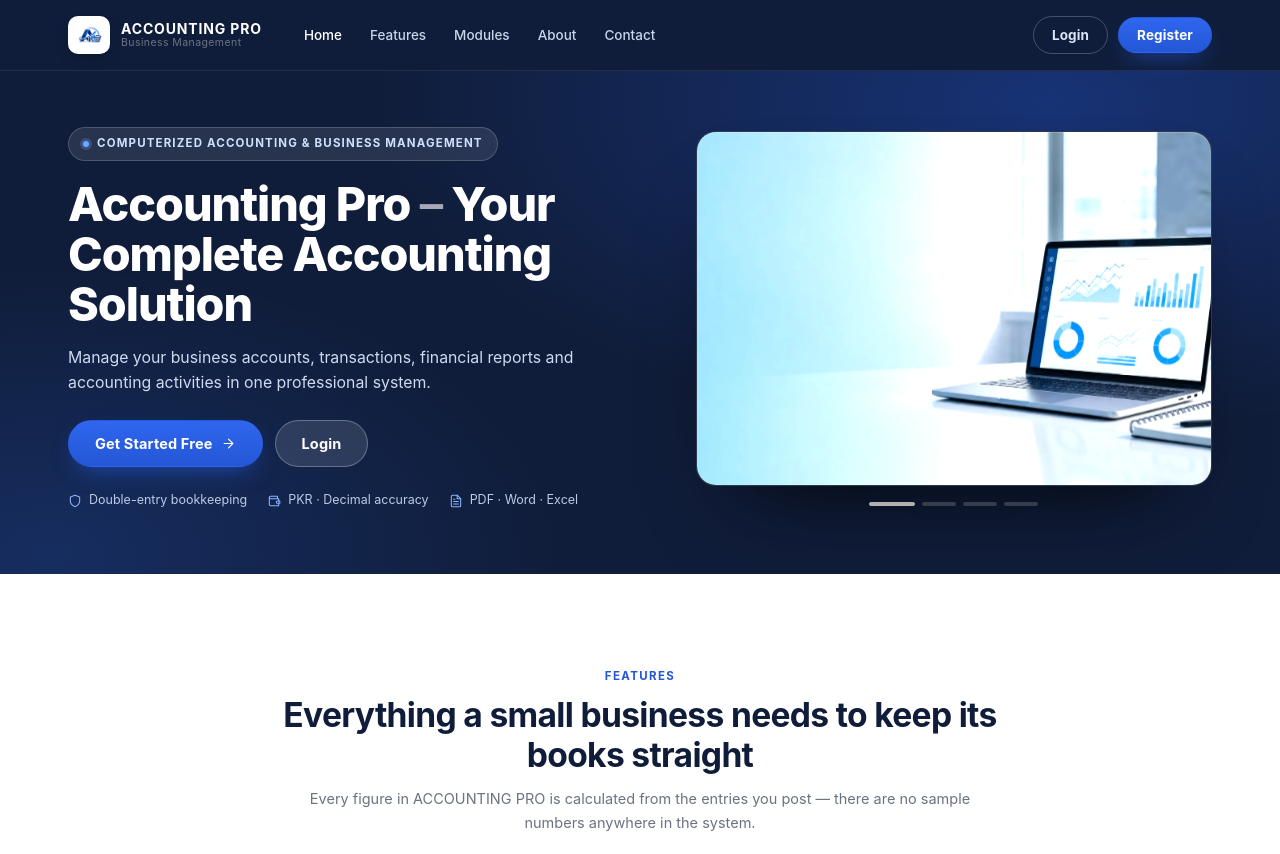
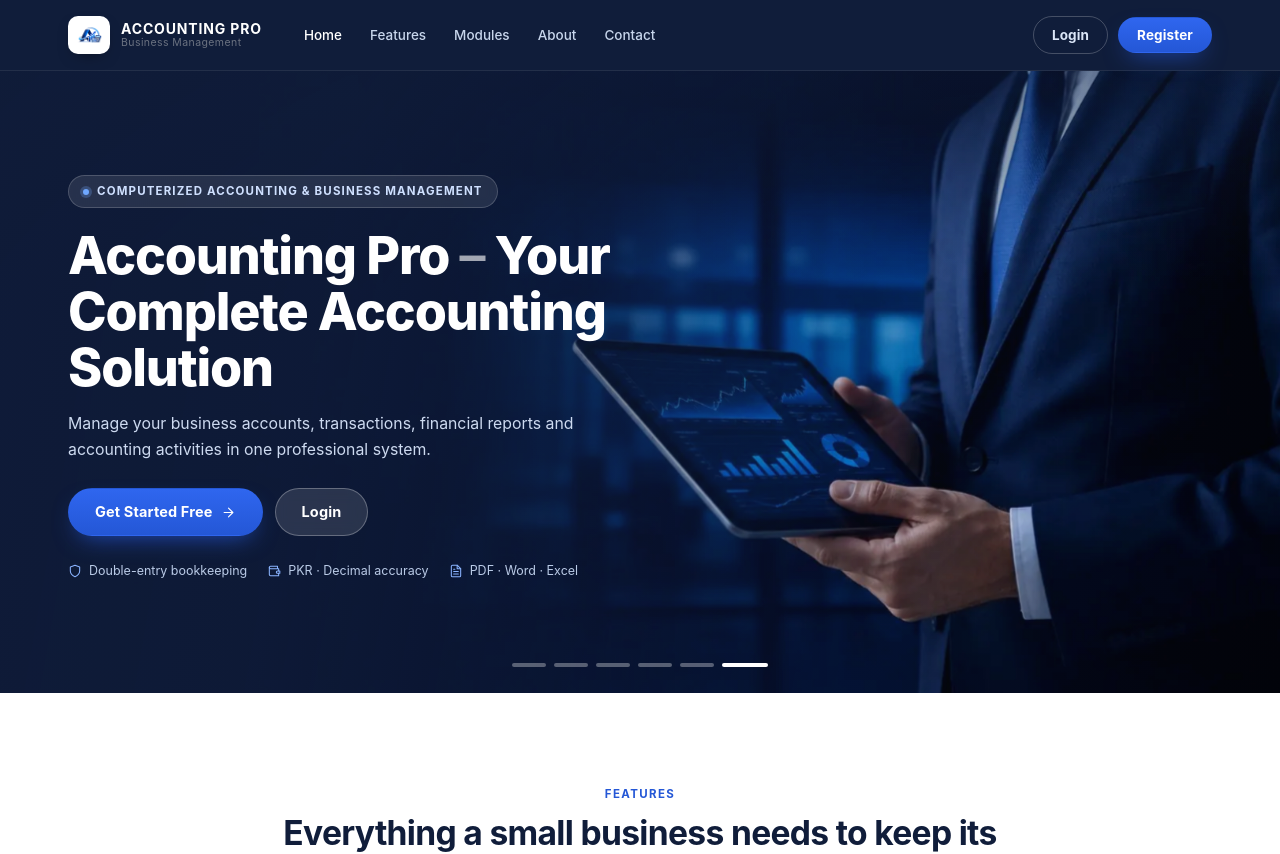
Before and after one commit to muzamiliqbal0393-png/accounting-pro3, a Flask app: page / in a window 1280 px wide. Shown: the top 854 px of the page. Run offline with Flask 3, Linux system fonts and the light colour scheme; some libraries are stand-ins or nearby versions.

Commit message:
Hero: full-bleed background slider again, 1.5s per slide, two new business photos (6 slides)

```diff
--- a/static/css/home.css
+++ b/static/css/home.css
@@ -495,3 +495,36 @@
 }
 .hero-split h1 { font-size: clamp(1.95rem, 1.2rem + 2.15vw, 3rem); }
 .hero-split .hero-inner { grid-template-columns: minmax(0, 1.06fr) minmax(0, .94fr); }
+
+/* ==========================================================================
+   HERO — back to a full-bleed background slider (photo fills the section),
+   overlay kept light so the photograph stays clearly visible.
+   ========================================================================== */
+.hero {
+  min-height: clamp(540px, 72vh, 700px);
+}
+.hero-slide img { filter: brightness(1.05) saturate(1.04); }
+.hero-overlay {
+  background:
+    linear-gradient(100deg,
+      rgba(16, 29, 58, .93) 0%,
+      rgba(16, 29, 58, .84) 26%,
+      rgba(16, 29, 58, .58) 46%,
+      rgba(16, 29, 58, .24) 68%,
+      rgba(16, 29, 58, .10) 100%),
+    linear-gradient(180deg, rgba(16, 29, 58, .40) 0%, rgba(16, 29, 58, 0) 34%);
+}
+.hero h1 { font-size: clamp(2rem, 1.25rem + 2.5vw, 3.3rem); }
+
+@media (max-width: 767.98px) {
+  .hero { min-height: 600px; }
+  .hero-overlay {
+    background:
+      linear-gradient(180deg, rgba(16, 29, 58, .92) 0%, rgba(16, 29, 58, .86) 42%,
+                              rgba(16, 29, 58, .70) 68%, rgba(16, 29, 58, .46) 100%);
+  }
+}
+
+/* 1.5 s per slide -> a long cross-fade would leave no time to actually see a
+   photograph, so the fade is shortened to keep every image readable */
+.hero-slide { transition: opacity .45s ease; }
--- a/static/js/home.js
+++ b/static/js/home.js
@@ -17,7 +17,7 @@
 
     var index = 0;
     var timer = null;
-    var DWELL = 5000; // each background stays ~5 seconds
+    var DWELL = 1500; // each background stays ~1.5 seconds
 
     function show(next, restart) {
       index = (next + slides.length) % slides.length;
--- a/templates/home.html
+++ b/templates/home.html
@@ -5,7 +5,47 @@
 {% block home_content %}
 
 <!-- ============================== HERO ============================== -->
-<section class="hero hero-split" id="home" aria-label="Introduction">
+<section class="hero" id="home" aria-label="Introduction">
+  <div class="hero-slides" id="heroSlides" aria-hidden="true">
+    <div class="hero-slide is-active">
+      <picture>
+        <source type="image/webp" srcset="{{ url_for('static', filename='images/home/hero-5.webp') }}">
+        <img src="{{ url_for('static', filename='images/home/hero-5.jpg') }}" alt="" width="1672" height="941" fetchpriority="high">
+      </picture>
+    </div>
+    <div class="hero-slide">
+      <picture>
+        <source type="image/webp" srcset="{{ url_for('static', filename='images/home/hero-6.webp') }}">
+        <img src="{{ url_for('static', filename='images/home/hero-6.jpg') }}" alt="" width="1672" height="941" loading="lazy">
+      </picture>
+    </div>
+    <div class="hero-slide">
+      <picture>
+        <source type="image/webp" srcset="{{ url_for('static', filename='images/home/hero-2.webp') }}">
+        <img src="{{ url_for('static', filename='images/home/hero-2.jpg') }}" alt="" width="1672" height="941" loading="lazy">
+      </picture>
+    </div>
+    <div class="hero-slide">
+      <picture>
+        <source type="image/webp" srcset="{{ url_for('static', filename='images/home/hero-4.webp') }}">
+        <img src="{{ url_for('static', filename='images/home/hero-4.jpg') }}" alt="" width="1672" height="941" loading="lazy">
+      </picture>
+    </div>
+    <div class="hero-slide">
+      <picture>
+        <source type="image/webp" srcset="{{ url_for('static', filename='images/home/hero-1.webp') }}">
+        <img src="{{ url_for('static', filename='images/home/hero-1.jpg') }}" alt="" width="1672" height="941" loading="lazy">
+      </picture>
+    </div>
+    <div class="hero-slide">
+      <picture>
+        <source type="image/webp" srcset="{{ url_for('static', filename='images/home/hero-3.webp') }}">
+        <img src="{{ url_for('static', filename='images/home/hero-3.jpg') }}" alt="" width="1672" height="941" loading="lazy">
+      </picture>
+    </div>
+  </div>
+  <div class="hero-overlay" aria-hidden="true"></div>
+
   <div class="hero-inner">
     <div class="hero-copy">
       <span class="hero-eyebrow"><span class="dot"></span> Computerized Accounting &amp; Business Management</span>
@@ -26,41 +66,15 @@
         <li>{{ icon('file-text') }} PDF · Word · Excel</li>
       </ul>
     </div>
+  </div>
 
-    <div class="hero-visual">
-      <div class="hero-frame">
-      <div class="hero-slide is-active">
-        <picture>
-          <source type="image/webp" srcset="{{ url_for('static', filename='images/home/hero-2.webp') }}">
-          <img src="{{ url_for('static', filename='images/home/hero-2.jpg') }}" alt="" width="1672" height="941" fetchpriority="high">
-        </picture>
-      </div>
-      <div class="hero-slide">
-        <picture>
-          <source type="image/webp" srcset="{{ url_for('static', filename='images/home/hero-4.webp') }}">
-          <img src="{{ url_for('static', filename='images/home/hero-4.jpg') }}" alt="" width="1672" height="941" loading="lazy">
-        </picture>
-      </div>
-      <div class="hero-slide">
-        <picture>
-          <source type="image/webp" srcset="{{ url_for('static', filename='images/home/hero-1.webp') }}">
-          <img src="{{ url_for('static', filename='images/home/hero-1.jpg') }}" alt="" width="1672" height="941">
-        </picture>
-      </div>
-      <div class="hero-slide">
-        <picture>
-          <source type="image/webp" srcset="{{ url_for('static', filename='images/home/hero-3.webp') }}">
-          <img src="{{ url_for('static', filename='images/home/hero-3.jpg') }}" alt="" width="1672" height="941" loading="lazy">
-        </picture>
-      </div>
-      </div>
-      <div class="hero-dots" id="heroDots" role="tablist" aria-label="Hero images">
-        <button type="button" class="is-active" role="tab" aria-selected="true" aria-label="Show image 1"></button>
-        <button type="button" role="tab" aria-selected="false" aria-label="Show image 2"></button>
-        <button type="button" role="tab" aria-selected="false" aria-label="Show image 3"></button>
-        <button type="button" role="tab" aria-selected="false" aria-label="Show image 4"></button>
-      </div>
-    </div>
+  <div class="hero-dots" id="heroDots" role="tablist" aria-label="Hero background images">
+    <button type="button" class="is-active" role="tab" aria-selected="true" aria-label="Show image 1"></button>
+    <button type="button" role="tab" aria-selected="false" aria-label="Show image 2"></button>
+    <button type="button" role="tab" aria-selected="false" aria-label="Show image 3"></button>
+    <button type="button" role="tab" aria-selected="false" aria-label="Show image 4"></button>
+    <button type="button" role="tab" aria-selected="false" aria-label="Show image 5"></button>
+    <button type="button" role="tab" aria-selected="false" aria-label="Show image 6"></button>
   </div>
 </section>
 
```
Also changed, not shown: static/images/home/hero-5.jpg (added), static/images/home/hero-5.webp (added), static/images/home/hero-6.jpg (added), static/images/home/hero-6.webp (added).
